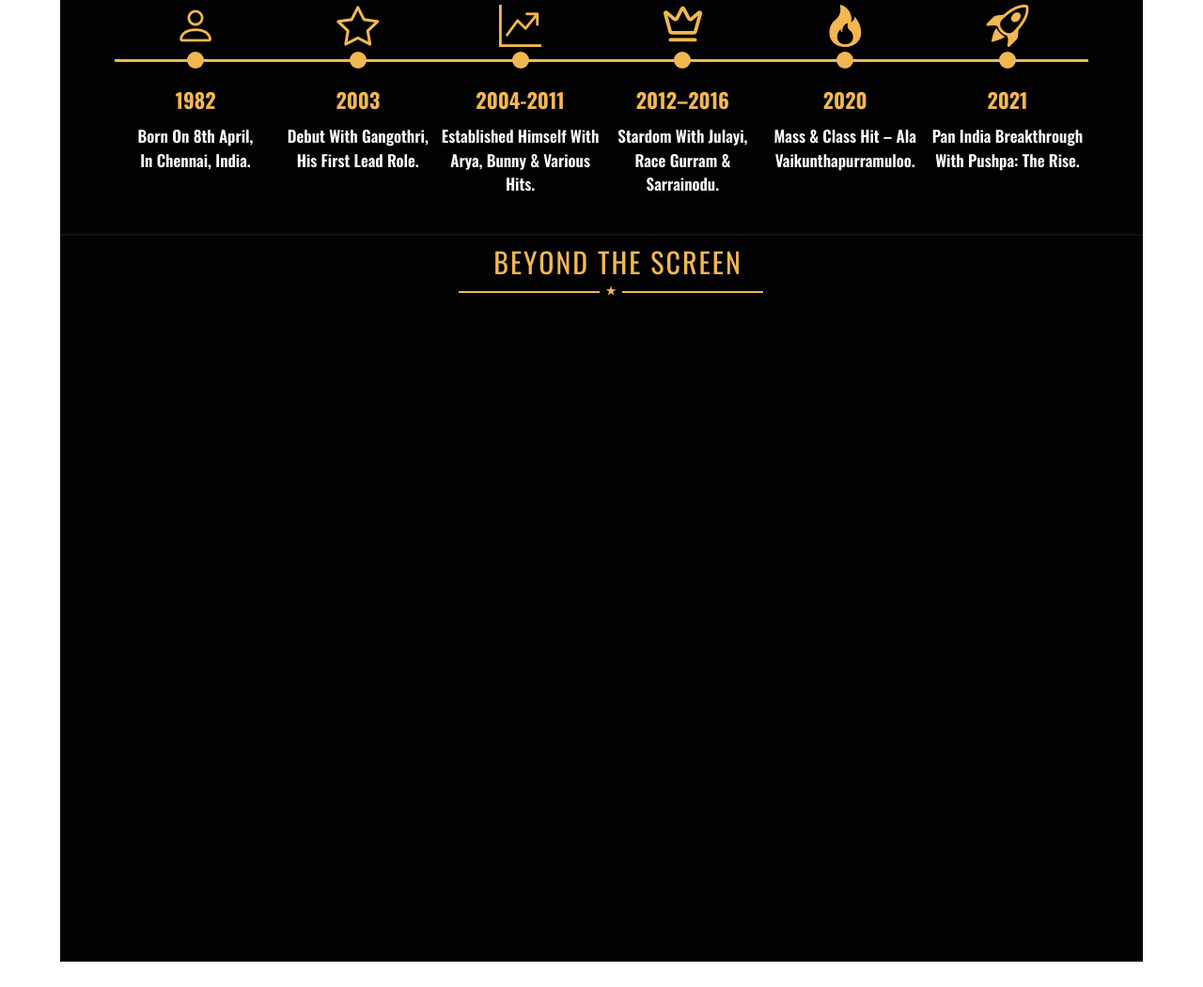
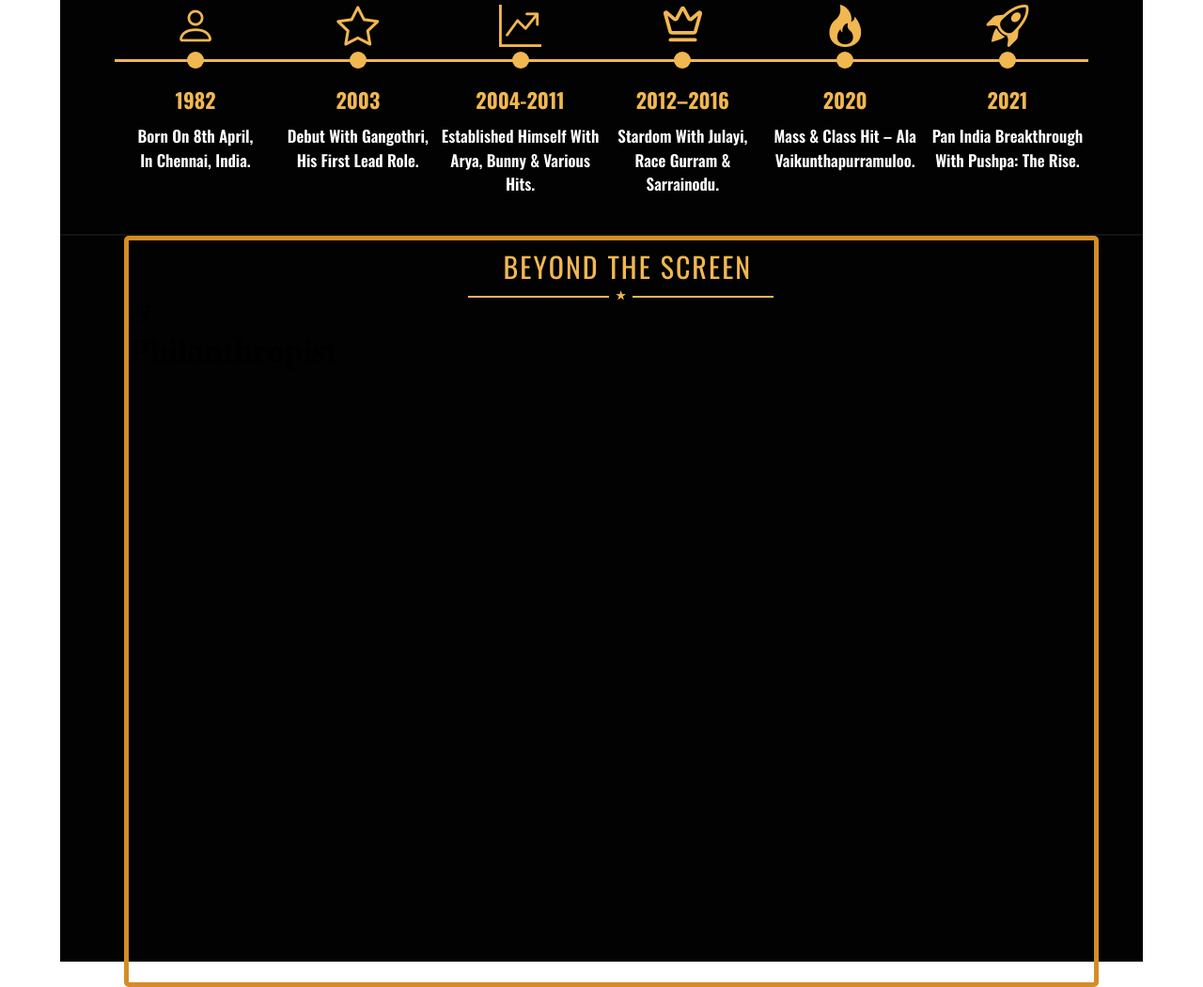
Before and after one commit to anushachuppala/CHUPPALAANUSHA_02, a plain HTML site: page index.html in a window 1280 px wide. Shown: the part 981-2032 px from the top of the page at 94% size. Before the commit the page ends 2005 px from the top, so only its background shows below. Drawn offline with nearby package versions, Linux system fonts and the light colour scheme; a web font is replaced by a local one.

Commit message:
adjusted the box in the beyond section.

```diff
--- a/index.html
+++ b/index.html
@@ -249,7 +249,7 @@
           </div>
         </section>
 
-        <section class="beyond-section">
+        <div class="beyond-container">
           <h1 class="beyond">beyond the screen</h1>
 
           <div class="title-design">
@@ -257,7 +257,13 @@
             <p class="star">★</p>
             <div class="line"></div>
           </div>
-        </section>
+
+            <div class="beyond-card">
+              <i data-lucide="hand-heart"></i>
+              <h2>Philanthropist</h2>
+            </div>
+          </div>
+        </div>
       </main>
 
       <footer></footer>
--- a/style.css
+++ b/style.css
@@ -26,6 +26,7 @@
   --white: rgb(255, 255, 255);
   --smokey-gold: rgb(246, 185, 69);
   --border: rgb(19, 19, 19);
+  --beyond: rgb(71, 63, 37);
 }
 
 /* basic stylinkg */
@@ -471,3 +472,15 @@
   line-height: 1.5;
   text-transform: capitalize;
 }
+
+/* beyond section */
+.beyond-container {
+  width: 90%;
+  height: 100vh;
+  margin-left: 68px;
+  border-radius: 5px;
+  border: 5px solid var(--light-orange);
+}
+
+.beyond-card {
+}
```
